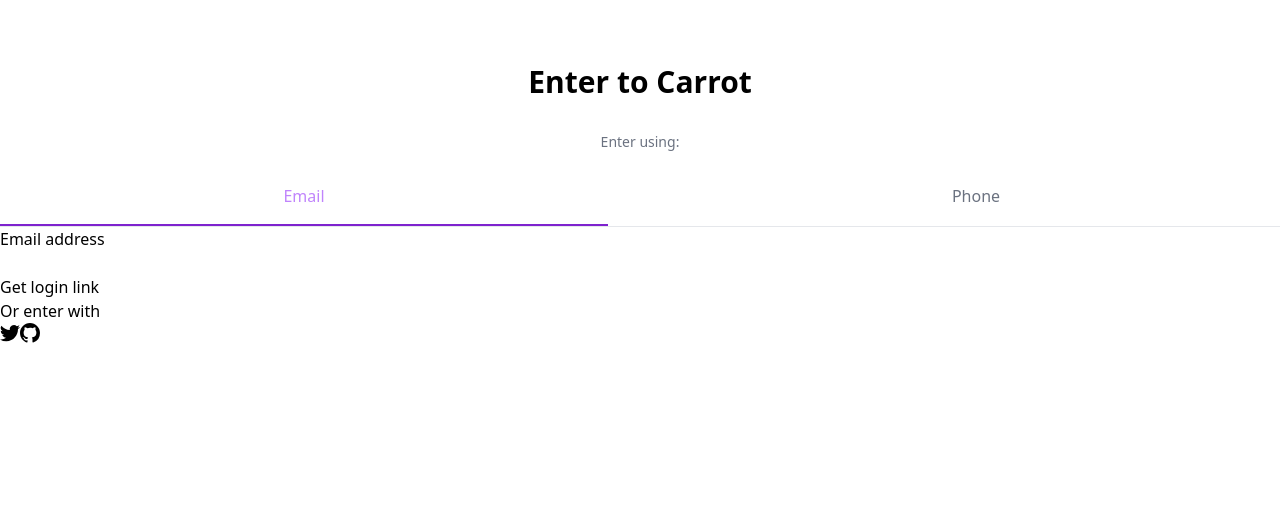
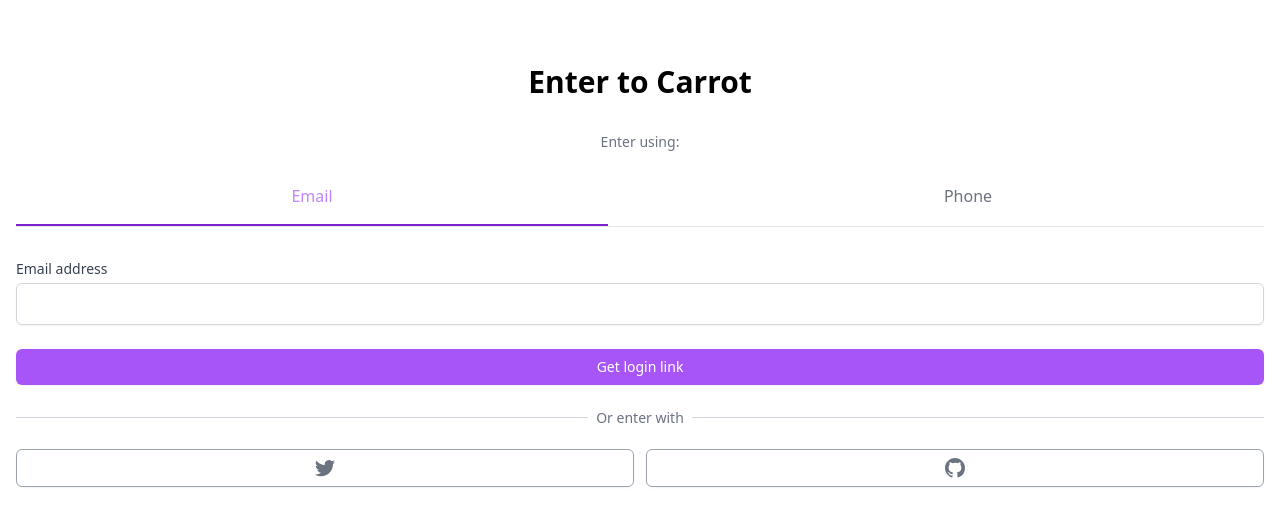
Before and after one commit to jaieve/carrot-market, a Next.js app: page /enter in a window 1280 px wide. Shown: the top 526 px of the page. Built offline with nearby package versions, Linux system fonts and the light colour scheme.

Commit message:
[ui] auth path tow

```diff
--- a/package.json
+++ b/package.json
@@ -9,6 +9,7 @@
     "lint": "next lint"
   },
   "dependencies": {
+    "@tailwindcss/forms": "^0.4.0",
     "next": "^12.1.0",
     "prettier": "^2.5.1",
     "prettier-plugin-tailwindcss": "^0.1.8",
--- a/pages/enter.tsx
+++ b/pages/enter.tsx
@@ -9,7 +9,7 @@
   const onEmailClick = () => setMethod("email");
   const onPhoneClick = () => setMethod("phone");
   return (
-    <div className="mt-16">
+    <div className="mt-16 px-4">
       <h3 className="text-center text-3xl font-bold">Enter to Carrot</h3>
       <div className="mt-8">
         <div>
@@ -41,34 +41,57 @@
             </button>
           </div>
         </div>
-        <form>
-          <label>
+        <form className="mt-8 flex flex-col">
+          <label className="text-sm font-medium text-gray-700">
             {method === "email" ? "Email address" : null}
             {method === "phone" ? "Phone number" : null}
           </label>
-          <div>
-            {method === "email" ? <input type="email" required /> : null}
+          <div className="mt-1">
+            {method === "email" ? (
+              <input
+                type="email"
+                required
+                className="w-full appearance-none rounded-md border border-gray-300 px-3 py-2 placeholder-gray-400 shadow-sm
+            focus:border-purple-500 focus:outline-none focus:ring-purple-500"
+              />
+            ) : null}
             {method === "phone" ? (
-              <div>
-                <span>+82</span>
-                <input type="number" required />
+              <div className="flex rounded-md shadow-sm">
+                <span className="border-right-0 selection-none flex items-center justify-center rounded-l-md border border-gray-300 bg-gray-50 px-3 text-sm text-gray-500">
+                  +82
+                </span>
+                <input
+                  type="number"
+                  required
+                  className="w-full appearance-none rounded-r-md border border-gray-300 px-3 py-2 placeholder-gray-400 shadow-sm
+                  focus:border-purple-500 focus:outline-none focus:ring-purple-500"
+                />
               </div>
             ) : null}
           </div>
-          <button>
+          <button
+            className="fort-medium focus:outlien-none mt-6 rounded-md border-transparent bg-purple-500 px-4 py-2 text-sm text-white
+          shadow-sm
+          hover:bg-purple-600 focus:ring-2 focus:ring-purple-500 focus:ring-offset-2"
+          >
             {method === "email" ? "Get login link" : null}
             {method === "phone" ? "Get one-time password" : null}
           </button>
         </form>
-        <div>
-          <div>
-            <div />
-            <div>
-              <span>Or enter with</span>
+        <div className="mt-8">
+          <div className="relative">
+            <div className="absolute w-full border-t border-gray-300" />
+            <div className="relative -top-3 text-center">
+              <span className="bg-white px-2 text-sm text-gray-500">
+                Or enter with
+              </span>
             </div>
           </div>
-          <div>
-            <button>
+          <div className="mt-2 grid grid-cols-2 gap-3">
+            <button
+              className="flex items-center justify-center rounded-md border border-gray-400 bg-white py-2 px-4 text-sm font-medium text-gray-500 shadow-sm
+            hover:bg-gray-50"
+            >
               <svg
                 className="h-5 w-5"
                 aria-hidden="true"
@@ -78,7 +101,10 @@
                 <path d="M6.29 18.251c7.547 0 11.675-6.253 11.675-11.675 0-.178 0-.355-.012-.53A8.348 8.348 0 0020 3.92a8.19 8.19 0 01-2.357.646 4.118 4.118 0 001.804-2.27 8.224 8.224 0 01-2.605.996 4.107 4.107 0 00-6.993 3.743 11.65 11.65 0 01-8.457-4.287 4.106 4.106 0 001.27 5.477A4.073 4.073 0 01.8 7.713v.052a4.105 4.105 0 003.292 4.022 4.095 4.095 0 01-1.853.07 4.108 4.108 0 003.834 2.85A8.233 8.233 0 010 16.407a11.616 11.616 0 006.29 1.84" />
               </svg>
             </button>
-            <button>
+            <button
+              className="flex items-center justify-center rounded-md border border-gray-400 bg-white py-2 px-4 text-sm font-medium text-gray-500 shadow-sm
+            hover:bg-gray-50"
+            >
               <svg
                 className="h-5 w-5"
                 aria-hidden="true"
--- a/tailwind.config.js
+++ b/tailwind.config.js
@@ -7,5 +7,5 @@
     extend: {},
   },
   darkMode: "media",
-  plugins: [],
+  plugins: [require("@tailwindcss/forms")],
 };
```
Also changed, not shown: 1 other file (tests, documents, lock files or other folders).
